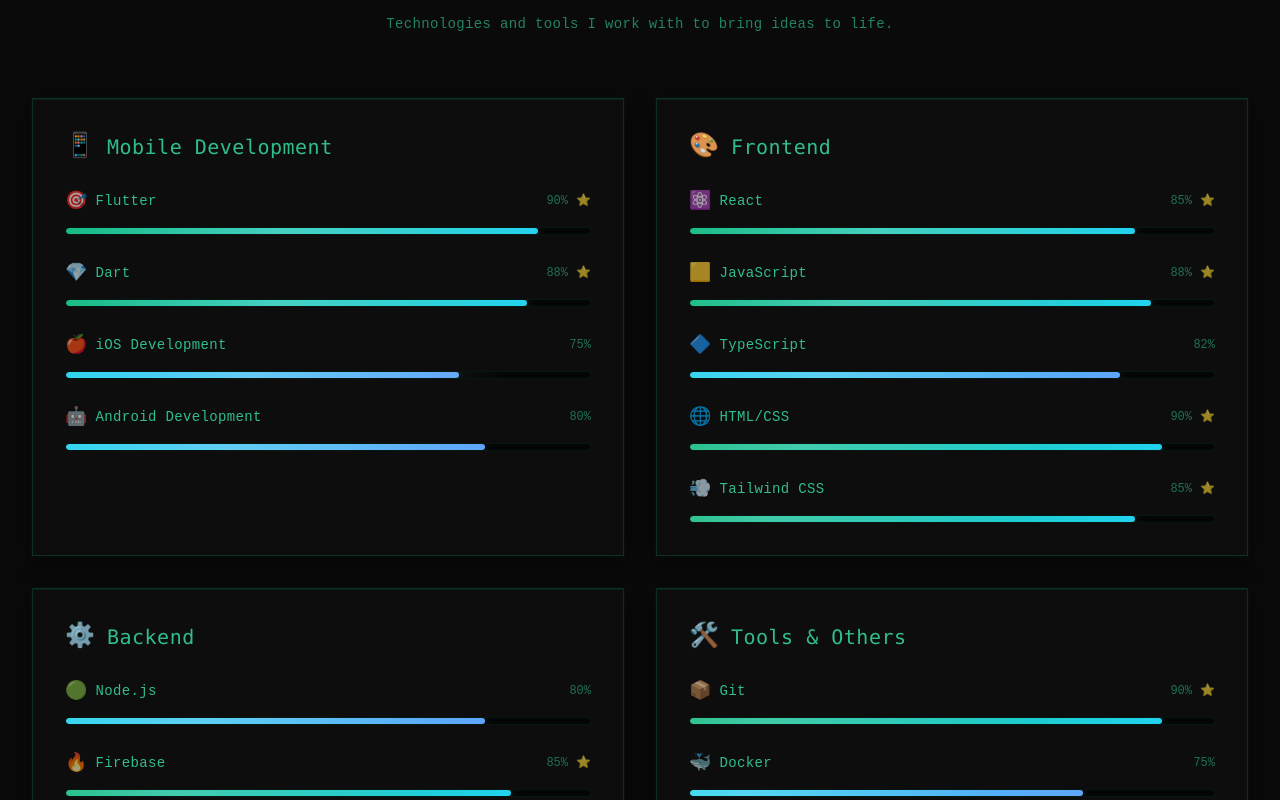
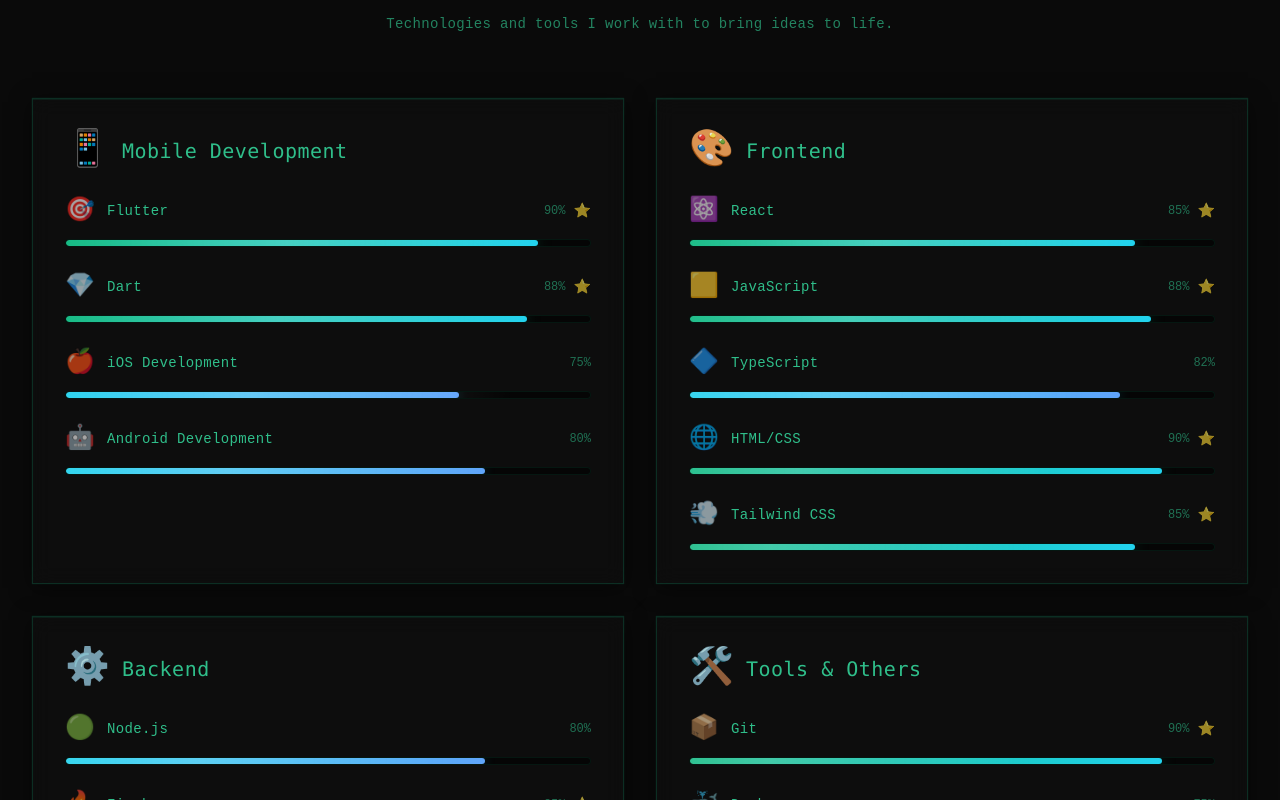
Before and after one commit to mashkurulalamohi37/portfoilo, a React app: page / in a window 1280 px wide. Shown: the part 3020-3820 px from the top of the page. Built offline with nearby package versions, Linux system fonts and the light colour scheme; the HTML template or start-up script is replaced by a standard one.

Commit message:
Increase icon sizes in Skills section: category icons to 4xl, skill icons to 2xl

```diff
--- a/src/components/Skills.jsx
+++ b/src/components/Skills.jsx
@@ -117,7 +117,7 @@
               className="terminal-border bg-[#0f0f0f]/60 p-8 hover:bg-[#0f0f0f]/80 transition-all duration-300 group"
             >
               <div className="flex items-center gap-3 mb-6">
-                <span className="text-2xl">{category.icon}</span>
+                <span className="text-4xl">{category.icon}</span>
                 <h3 className="text-xl font-light text-emerald-400/90 font-mono tracking-wide">
                   {category.category}
                 </h3>
@@ -133,8 +133,8 @@
                       className="group/skill hover:scale-[1.02] transition-transform duration-300"
                     >
                       <div className="flex justify-between items-center mb-3">
-                        <div className="flex items-center gap-2">
-                          <span className="text-lg opacity-70 group-hover/skill:opacity-100 transition-opacity">
+                        <div className="flex items-center gap-3">
+                          <span className="text-2xl opacity-70 group-hover/skill:opacity-100 transition-opacity">
                             {skill.icon}
                           </span>
                           <span className="text-emerald-400/90 font-light text-sm tracking-wide">
@@ -146,7 +146,7 @@
                             {isVisible ? skill.level : 0}%
                           </span>
                           {skill.level >= 85 && (
-                            <span className="text-xs text-emerald-400/60">⭐</span>
+                            <span className="text-sm text-emerald-400/60">⭐</span>
                           )}
                         </div>
                       </div>
```
